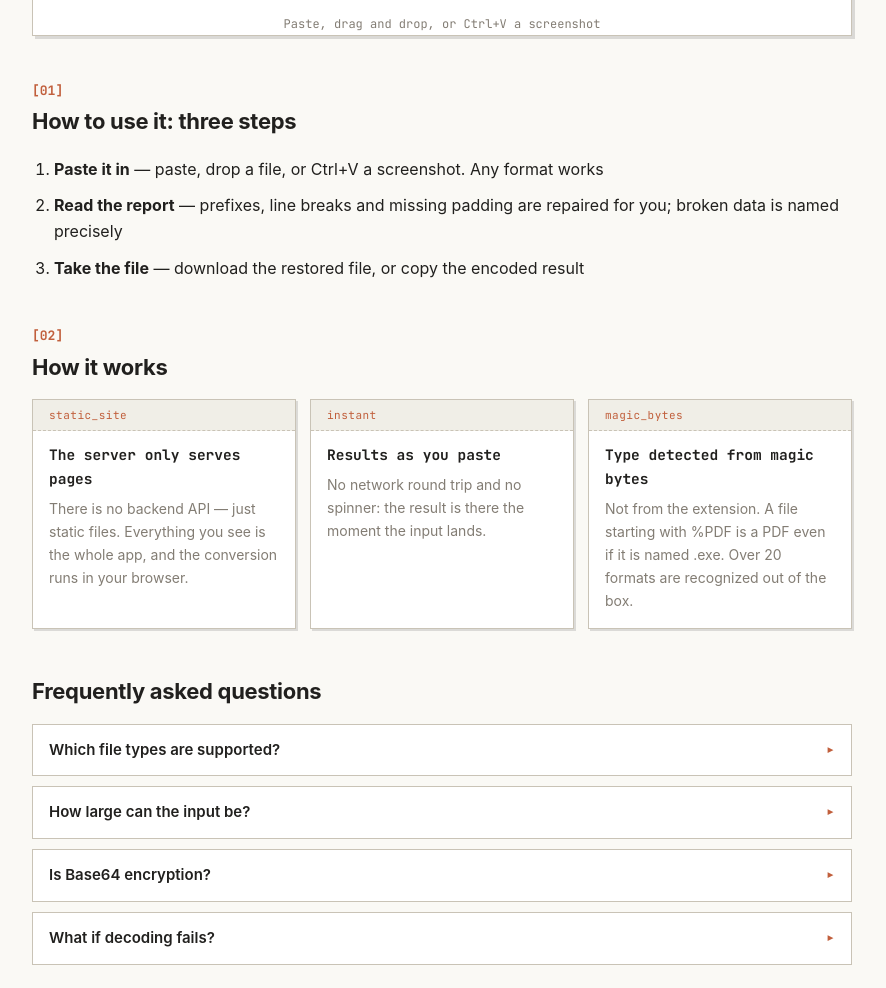
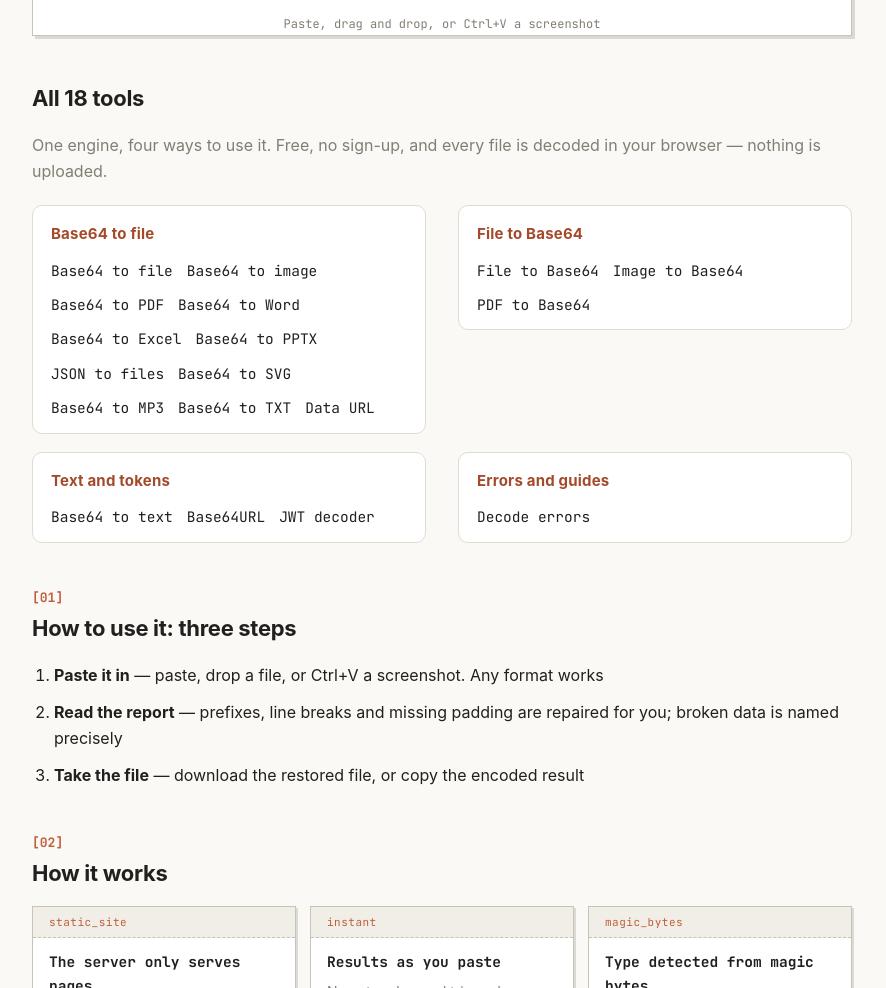
Before and after one commit to rie2899/b64fileen, a website built with Vite: page index.html in a window 1280 px wide. Shown: the part 828-1816 px from the top of the page, without its empty margins (198-1084 px from the left). Built offline with nearby package versions, Linux system fonts and the light colour scheme; no server answers.

Commit message:
feat(home): add 'All 18 tools' index to the homepage
Crawlers had only 8 internal links from the homepage, so every landing page
depended on the related-links ring. This lists all 18 tool pages as static
links in four groups, generated at build time. No existing page's title,
description or URL is touched.

```diff
--- a/src/static-pages.ts
+++ b/src/static-pages.ts
@@ -1011,6 +1011,7 @@ export function renderShell(currentPage: PageId): string {
       ${crumbs}
       ${hero(currentPage)}
       ${showTool ? toolCard(currentPage) : ''}
+      ${currentPage === 'home' ? toolsIndex() : ''}
       ${contentSections(currentPage)}
       ${d.faqs.length ? faqSection(currentPage) : ''}
       ${currentPage !== '404' ? relatedLinks(currentPage) : ''}
@@ -1121,6 +1122,39 @@ function toolCard(page: PageId): string {
       </div>
 
       <p class="local-note">Paste, drag and drop, or Ctrl+V a screenshot</p>
+    </section>
+  `;
+}
+
+/** Titles for the homepage index groups (order = display order). */
+const INDEX_GROUP_TITLE: Array<{ group: PageGroup; title: string }> = [
+  { group: 'decode', title: 'Base64 to file' },
+  { group: 'encode', title: 'File to Base64' },
+  { group: 'text', title: 'Text and tokens' },
+  { group: 'guide', title: 'Errors and guides' }
+];
+
+/**
+ * Homepage tool index: every tool page as a plain static link, built once at build time.
+ * Not a navigation nicety — crawlers need one hop from the homepage to every landing page,
+ * and the header only ever linked five of them.
+ */
+function toolsIndex(): string {
+  const ids = Object.keys(PAGE_GROUP).filter((id) => PAGE_GROUP[id] !== 'info' && PAGE_GROUP[id] !== 'home');
+  const groups = INDEX_GROUP_TITLE.map(({ group, title }) => {
+    const items = ids
+      .filter((id) => PAGE_GROUP[id] === group && SHORT_LABEL[id])
+      .map((id) => `<li><a href="${pagePaths[id] ?? '/'}">${SHORT_LABEL[id]}</a></li>`)
+      .join('\n            ');
+    return `<div class="tool-group">\n          <h3>${title}</h3>\n          <ul>\n            ${items}\n          </ul>\n        </div>`;
+  }).join('\n        ');
+  return `
+    <section class="section tool-index">
+      <h2>All ${ids.length} tools</h2>
+      <p class="muted">One engine, four ways to use it. Free, no sign-up, and every file is decoded in your browser — nothing is uploaded.</p>
+      <div class="tool-grid">
+        ${groups}
+      </div>
     </section>
   `;
 }
--- a/src/styles.css
+++ b/src/styles.css
@@ -990,3 +990,54 @@ summary::after { transition: transform 0.12s steps(2); }
 
 /* 页脚备案行：ICP + 公安备案，同一行、窄屏可换行 */
 .footer-filings { display: flex; flex-wrap: wrap; justify-content: center; gap: 0 2px; }
+
+/* ---------- Homepage tool index: full internal link map for crawlers ---------- */
+.tool-index .tool-grid {
+  display: grid;
+  grid-template-columns: repeat(2, minmax(0, 1fr));
+  align-items: start;
+  gap: 18px 32px;
+  margin-top: 20px;
+}
+
+.tool-index .tool-group {
+  background: var(--surface);
+  border: 1px solid var(--border);
+  border-radius: 10px;
+  padding: 16px 18px 12px;
+}
+
+.tool-index .tool-group h3 {
+  font-size: 15px;
+  margin: 0 0 10px;
+  color: var(--accent-strong);
+  letter-spacing: 0.2px;
+}
+
+.tool-index .tool-group ul {
+  list-style: none;
+  margin: 0;
+  padding: 0;
+  display: flex;
+  flex-wrap: wrap;
+  gap: 8px 14px;
+}
+
+.tool-index .tool-group li { margin: 0; }
+
+.tool-index .tool-group a {
+  font-size: 14.5px;
+  color: var(--ink);
+  text-decoration: none;
+  border-bottom: 1px solid transparent;
+  transition: border-color 0.15s, color 0.15s;
+}
+
+.tool-index .tool-group a:hover {
+  color: var(--accent);
+  border-bottom-color: var(--accent);
+}
+
+@media (max-width: 640px) {
+  .tool-index .tool-grid { grid-template-columns: 1fr; gap: 14px; }
+}
```
